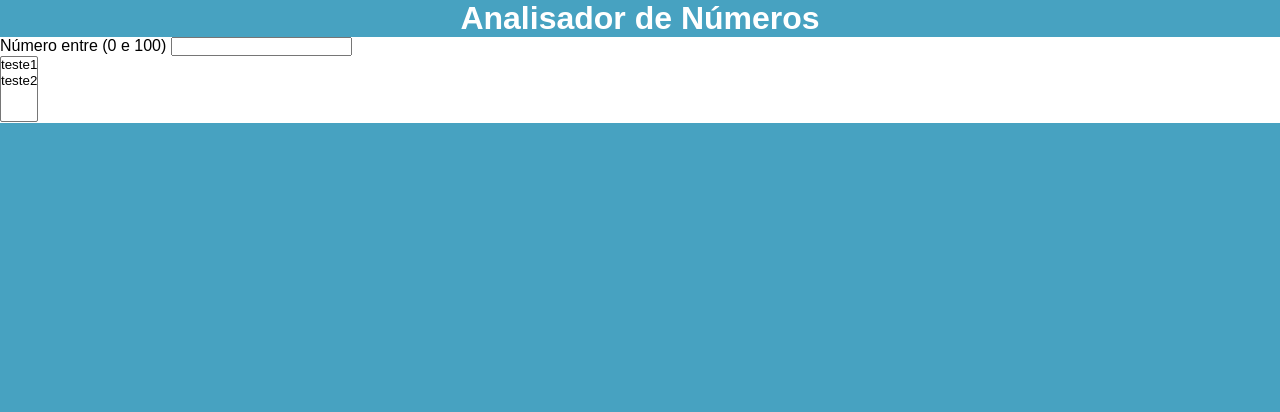
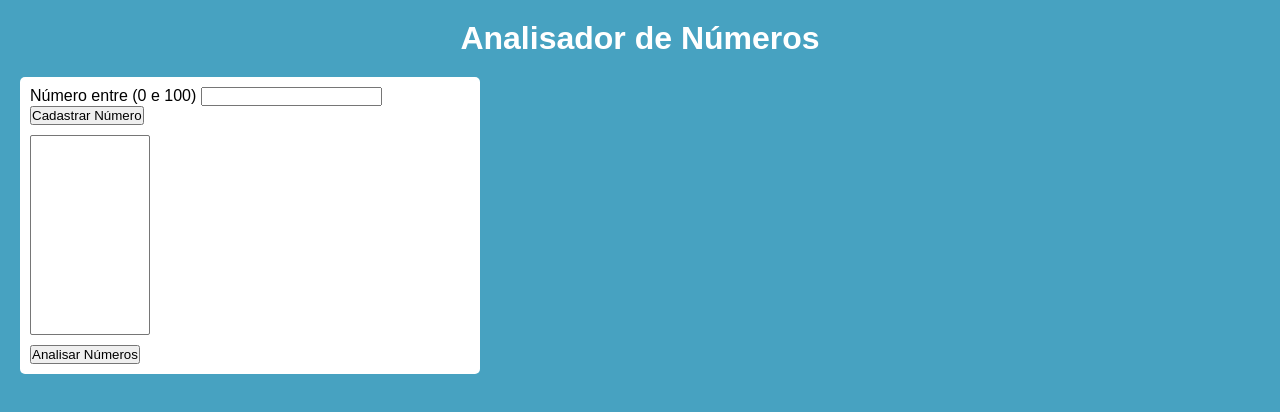
Before and after one commit to diascoelhob/java-script, a plain HTML site: page exercicios/analisador-de-numeros/index.html in a window 1280 px wide. Drawn offline with Linux system fonts and the light colour scheme.

Commit message:
21-11-2024

```diff
--- a/exercicios/analisador-de-numeros/index.html
+++ b/exercicios/analisador-de-numeros/index.html
@@ -14,13 +14,13 @@
         <section id="entrada">
             <label for="num">Número entre (0 e 100)</label>
             <input type="number" id="num">
+            <button type="button" onclick="cadastrar()">Cadastrar Número</button>
         </section>
-        <section id="saida">
-            <select name="" id="" multiple>
-                <option value="">teste1</option>
-                <option value="">teste2</option>
-            </select>
-        </section>
+        <select name="saida" id="saida" multiple>
+
+        </select>
+        <button type="button" onclick="analisar()">Analisar Números</button>
     </main>
+    <script src="scripts.js"></script>
 </body>
 </html>
--- /dev/null
+++ b/exercicios/analisador-de-numeros/scripts.js
@@ -0,0 +1,56 @@
+/*Definindo variáveis*/
+let num = []
+let qtd = 0
+let maior = -Infinity
+let menor = +Infinity
+let soma = 0
+let media = 0
+
+function cadastrar() {
+    let entrada = Number(document.querySelector('input#num').value)
+
+    let saida = document.querySelector('select#saida')
+
+    /*Criando novo elemento HTML*/
+    let novo = document.createElement('option')
+    novo.textContent = `Valor ${entrada} adicionado.`
+    saida.appendChild(novo)
+
+    /*Adicionando um valor ao Array (Vetor) num*/
+    num.push(entrada)
+
+    /*Maior Valor*/
+    if (num.length == 0) {
+        maior = entrada
+    } else if (maior < entrada) {
+        maior = entrada
+    }
+
+    /*Menor Valor*/
+    if (num.length == 0) {
+        menor = entrada
+    } else if (menor > entrada)
+        menor = entrada
+
+    /*Somoatório*/
+    soma += entrada
+}
+
+function analisar() {
+    qtd = num.length
+    media = soma/qtd
+
+    Quantidade: ${qtd}
+    Maior valor: ${maior}
+    Menor valor: ${menor}
+    Somatório: ${soma}
+    Média: ${media}
+}
+
+/*
+Quantidade de números
+O maior valor
+O menor valor
+Somatório de todos os valores
+A média
+*/
--- a/exercicios/analisador-de-numeros/style.css
+++ b/exercicios/analisador-de-numeros/style.css
@@ -14,8 +14,23 @@ body {
 h1 {
     color: white;
     text-align: center;
+    margin-top: 20px;
 }
 
 main {
     background-color: white;
+    margin: auto;
+    max-width: 460px;
+    padding: 10px;
+    border-radius: 5px;
+    margin: 20px;
 }
+
+select#saida {
+    display: block;
+    width: 120px;
+    height: 200px;
+    border: 1px solid rgb(118, 118, 118);
+    margin-top: 10px;
+    margin-bottom: 10px;
+}
```
